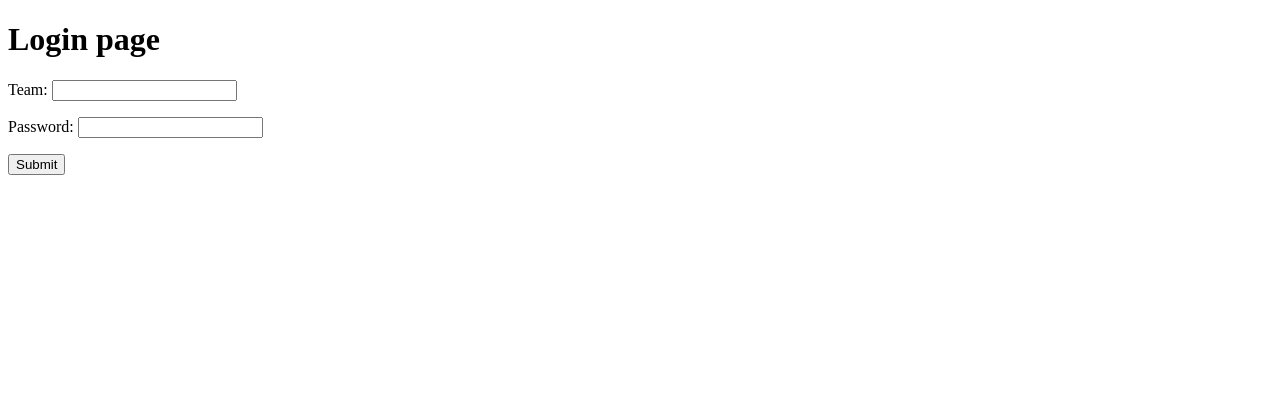
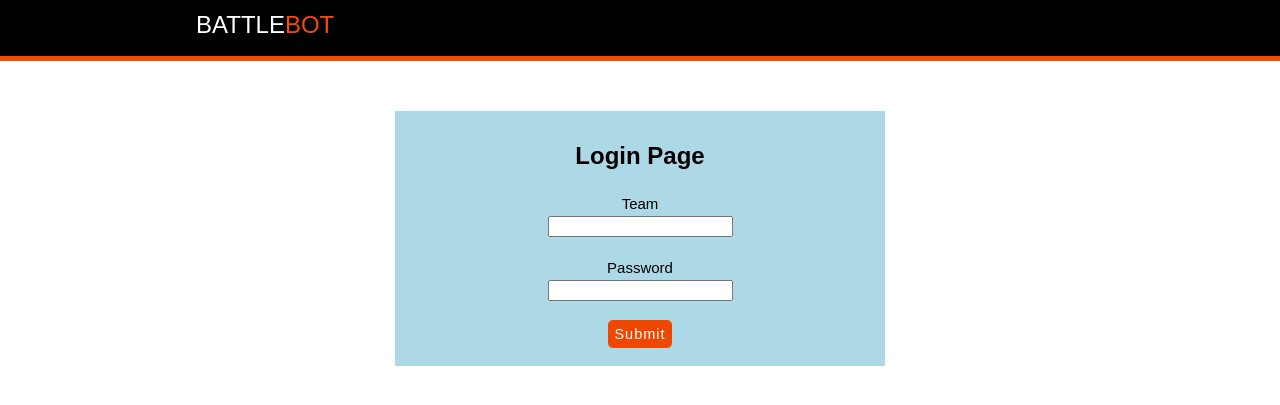
Before and after one commit to AlekseiSkr/Dashboard_PBB, a PHP site: page / in a window 1280 px wide. Shown: the top 405 px of the page. Run offline with PHP 8.4, Linux system fonts and the light colour scheme.

Commit message:
Style login page

```diff
--- a/css/style.css
+++ b/css/style.css
@@ -4,6 +4,9 @@ font-size: 12px;
 line-height: 1.6;
 color: #000;
 background: #fff;
+width: 100%;
+padding: 0;
+margin: 0;
 }
 body a{
     text-decoration: none;
@@ -18,6 +21,10 @@ body a{
 header{
     background-color: black;
     height: 50px;
+    padding-left: 12px;
+    padding-top: 6px;
+    border-bottom: 5px solid #F74B02;
+
 }
 header p{
     color: white;
@@ -25,7 +32,7 @@ header p{
     text-transform: uppercase;
 }
 header p span{
-    color: #cb562d;
+    color: #F74B02;
     font-size: 24px;
 }
 
@@ -145,3 +152,35 @@ table, th, td {
   border: 1px solid black;
   border-collapse: collapse;
 }
+
+/* Login Style */
+
+#login-container {
+  margin: auto;
+  background-color: lightblue;
+  text-align: center;
+  padding: 10px;
+  padding-bottom: 18px;
+  width: 470px;
+  margin-top: 50px;
+
+
+}
+
+label {
+  font-size: 15px;
+}
+
+.btn {
+  background-color: #EF4700;
+  color: white;
+  border: none;
+  padding: 6px;
+  font-size: 14.5px;
+  letter-spacing: 1px;
+  border-radius: 5px;
+}
+
+.btn:hover {
+  cursor: pointer;
+}
--- a/loginForm.php
+++ b/loginForm.php
@@ -1,14 +1,22 @@
 <!DOCTYPE html>
 <html>
 	<head>
+		<link rel="stylesheet" type="text/css" href="css/style.css" />
 	</head>
 		<body>
-
-                   <h1> Login page</h1>
+			<header>
+	        <div class="container">
+	                <a href="index.html"><p class="logo"> Battle<span>Bot</span></p></a>
+	        </div>
+	    </header>
+                    <div id="login-container">
+                   <h1> Login Page</h1>
 			 <form action="login-inc.php" method="POST">
-            <p>Team: <input type="text" name="team" /></p>
-            <p>Password: <input type="text" name="un" /></p>
-            <input type="submit" name="submit" />
+				 		<label>Team</label><br />
+            <input type="text" name="team" /><br /><br />
+						<label>Password</label><br />
+            <input type="text" name="un" /><br /><br />
+            <input class="btn" type="submit" name="submit" />
         </form>
         <?php
             if (isset($_GET['login']))
```
